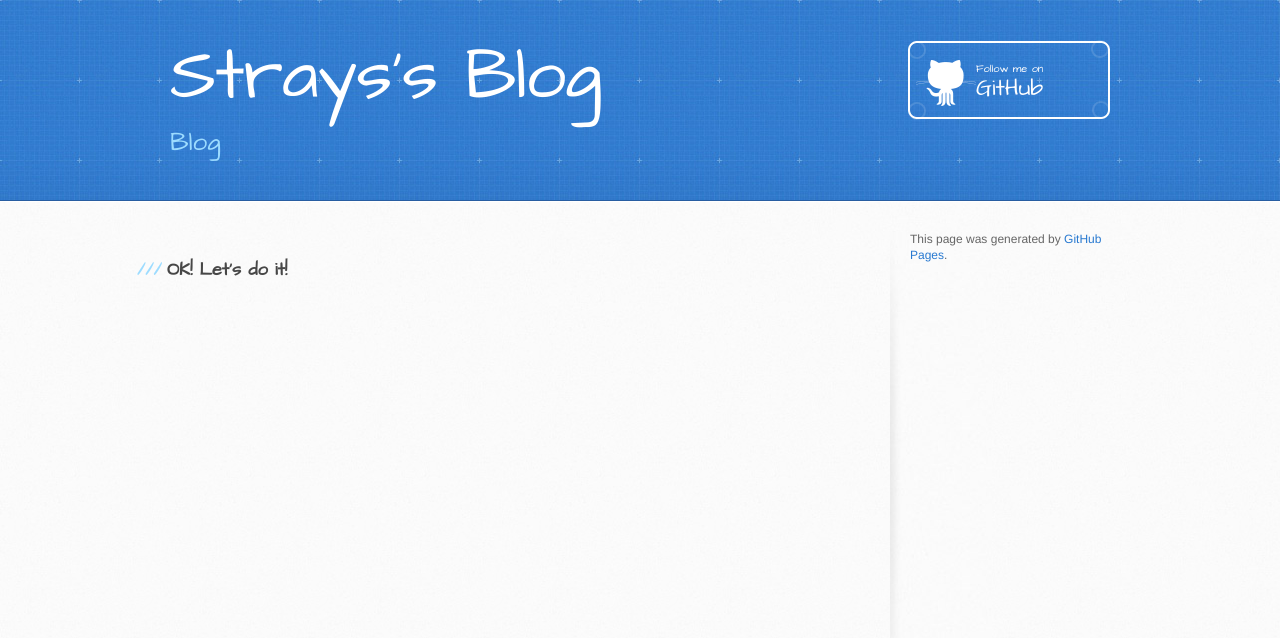
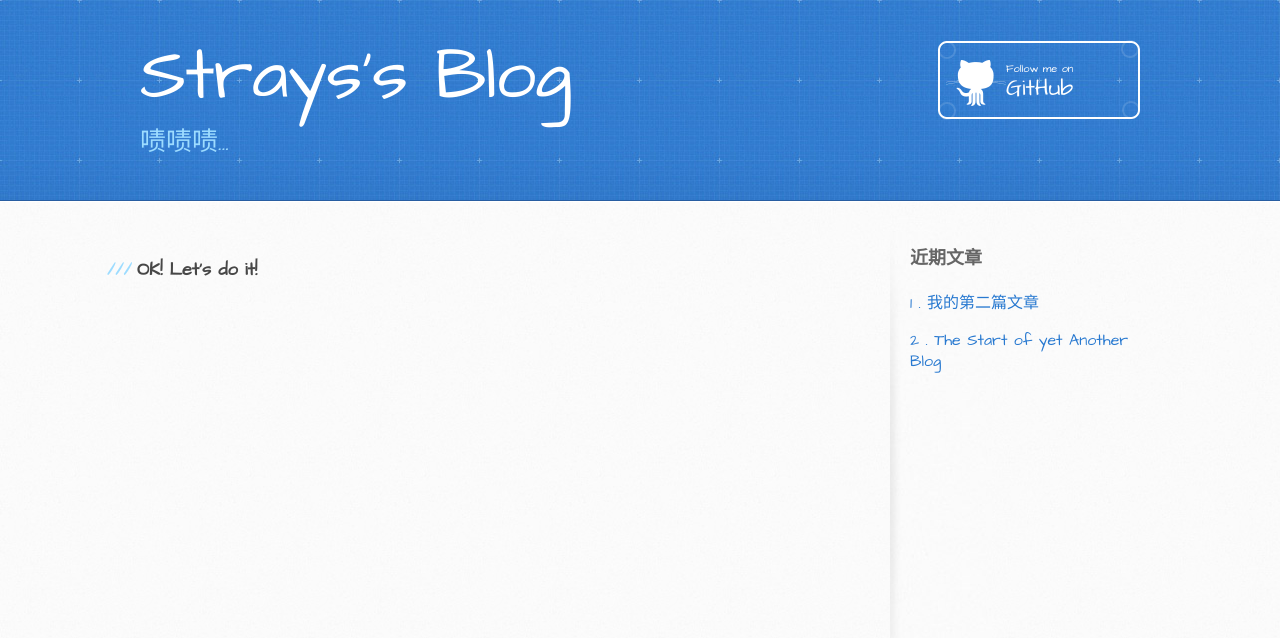
Before and after one commit to strays314/strays314.github.io, a Jekyll site: the page built from index.md, in a window 1280 px wide. Shown: the top 638 px of the page. Built offline with Jekyll 4.4.1, drawn with Linux system fonts in a browser that asks for light colours.

Commit message:
modify sidebar and header

```diff
--- a/_config.yml
+++ b/_config.yml
@@ -1,5 +1,9 @@
 title: Strays's Blog
-description: Blog
+motto: 啧啧啧...
+keywords: 博客, blog
+description: strays的博客
 theme: jekyll-theme-architect
 exclude: ['README.md','LICENSE','CNAME','Gemfile.lock']
 markdown_ext:  markdown,mkd,mkdn,md
+timezone: Asia/Shanghai
+permalink: /article/:year/:month/:day/:title
--- a/_includes/header.html
+++ b/_includes/header.html
@@ -3,7 +3,7 @@
     <a href="{{ '/' | absolute_url }}">
       <h1>{{ site.title | default: site.github.repository_name }}</h1>
     </a>
-    <h2>{{ site.description | default: site.github.project_tagline }}</h2>
+    <h2>{{ site.motto | default: site.github.project_tagline }}</h2>
     {% if site.github.is_project_page %}
       <a href="{{ site.github.repository_url }}" class="button"><small>View project on</small> GitHub</a>
     {% endif %}
--- a/_includes/sidebar.html
+++ b/_includes/sidebar.html
@@ -1,18 +1,12 @@
 <aside id="sidebar">
-  {% if site.show_downloads %}
-    <a href="{{ site.github.zip_url }}" class="button">
-      <small>Download</small>
-      .zip file
-    </a>
-    <a href="{{ site.github.tar_url }}" class="button">
-      <small>Download</small>
-      .tar.gz file
-    </a>
-  {% endif %}
+<h2>近期文章</h2>
+{% for post in site.posts limit:10 offset:0 %}
+  <a href="{{ post.url }}" class="art-title">
+      <small>{{forloop.index}} . {{ post.title }}</small>
+  </a>
+{% endfor %}
 
-  {% if site.github.is_project_page %}
-    <p class="repo-owner"><a href="{{ site.github.repository_url }}">{{ site.github.repository_name }}</a> is maintained by <a href="{{ site.github.owner_url }}">{{ site.github.owner_name }}</a>.</p>
-  {% endif %}
-
-  <p>This page was generated by <a href="https://pages.github.com">GitHub Pages</a>.</p>
+{% if site.github.is_project_page %}
+  <p class="repo-owner"><a href="{{ site.github.repository_url }}">{{ site.github.repository_name }}</a> is maintained by <a href="{{ site.github.owner_url }}">{{ site.github.owner_name }}</a>.</p>
+{% endif %}
 </aside>
--- a/_layouts/default.html
+++ b/_layouts/default.html
@@ -1,14 +1,22 @@
 <!DOCTYPE html>
 <html lang="{{ site.lang | default: "zh-CN" }}">
   <head>
-  	<title>{{ page.title }}</title>
+  	<title>
+  		{% if page.title == nil %}
+  			{{ site.title }}
+  		{% else %}
+			{{ page.title }}
+  		{% endif %}
+  </title>
     <meta charset='utf-8'>
+    <meta name="keywords" content="{{ site.keywords | default: 'blog, 博客' }}"/>
+    <meta name="description" content="{{ site.description | default: 'strays的博客' }}"/>
     <meta http-equiv="X-UA-Compatible" content="IE=edge">
     <meta name="viewport" content="width=device-width, initial-scale=1, maximum-scale=1">
     <link rel="shortcut icon" href="/favicon.ico">
     <link rel="stylesheet" href="{{ '/assets/css/style.css?v=' | append: site.github.build_revision | relative_url }}" media="screen" type="text/css">
     <link rel="stylesheet" href="{{ '/assets/css/print.css' | relative_url }}" media="print" type="text/css">
-
+	<link rel="stylesheet" href="{{ '/assets/css/base.css?v=' | append: site.github.build_revision | relative_url }}" type="text/css">
     <!--[if lt IE 9]>
     <script src="//html5shiv.googlecode.com/svn/trunk/html5.js"></script>
     <![endif]-->
--- /dev/null
+++ b/_posts/2018-07-03-my_first_article.md
@@ -0,0 +1,6 @@
+---
+layout: default
+title: The Start of yet Another Blog
+---
+
+### this is the first article.
--- /dev/null
+++ b/_posts/2018-07-03-my_second_article.md
@@ -0,0 +1,6 @@
+---
+layout: default
+title: 我的第二篇文章
+---
+
+### this is the second article.
--- /dev/null
+++ b/assets/css/base.css
@@ -0,0 +1,7 @@
+.art-title {
+	display: inline-block;
+	margin: 8px 0;
+}
+.art-title small {
+	font-size: 16px;
+}
--- a/assets/css/style.css
+++ b/assets/css/style.css
@@ -354,6 +354,22 @@ td,
 th {
   padding: 0; }
 
+
+/**
+ * 给部分标签添加字体
+ */
+a,
+span,
+p,
+b,
+i,
+small,
+h1,
+h2,
+h3 {
+  font-family: 'Architects Daughter', 'Helvetica Neue', Helvetica, Arial, 'Hiragino Sans GB', serif;
+}
+
 .highlight table td {
   padding: 5px; }
 
@@ -614,7 +630,7 @@ header h2 {
 
 .inner {
   position: relative;
-  width: 940px;
+  width: 1000px;
   margin: 0 auto; }
 
 #content-wrapper {
@@ -630,7 +646,7 @@ header h2 {
 
 aside#sidebar {
   float: right;
-  width: 200px;
+  width: 230px;
   min-height: 504px;
   padding-left: 20px;
   font-size: 12px;
```
Also changed, not shown: _posts/2011-06-03-the-start-of-yet-another-blog.md (deleted, +0 -26 lines).
